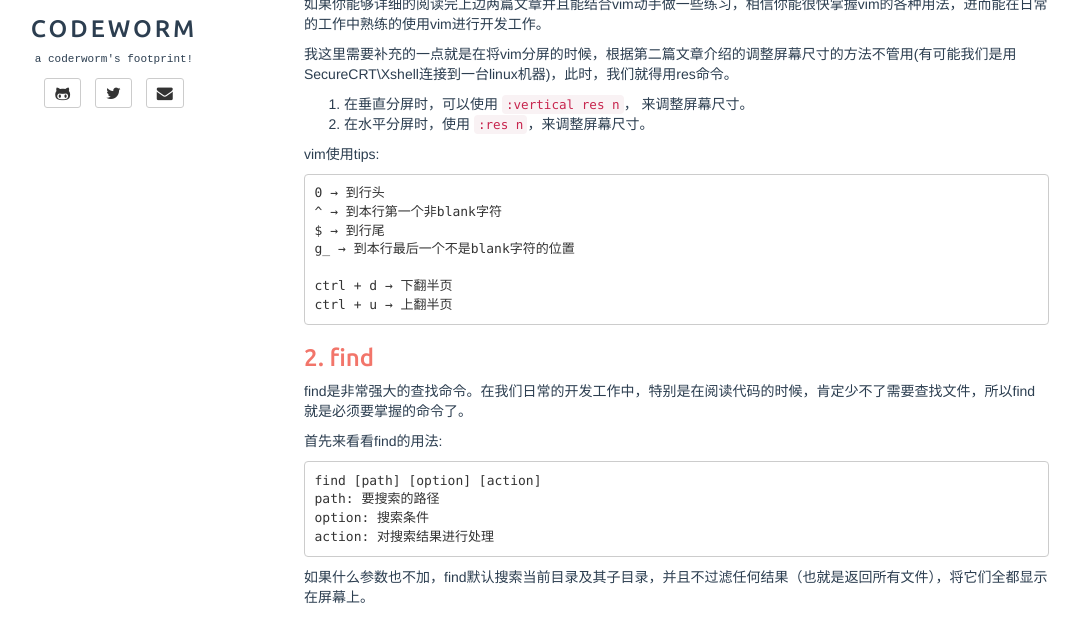
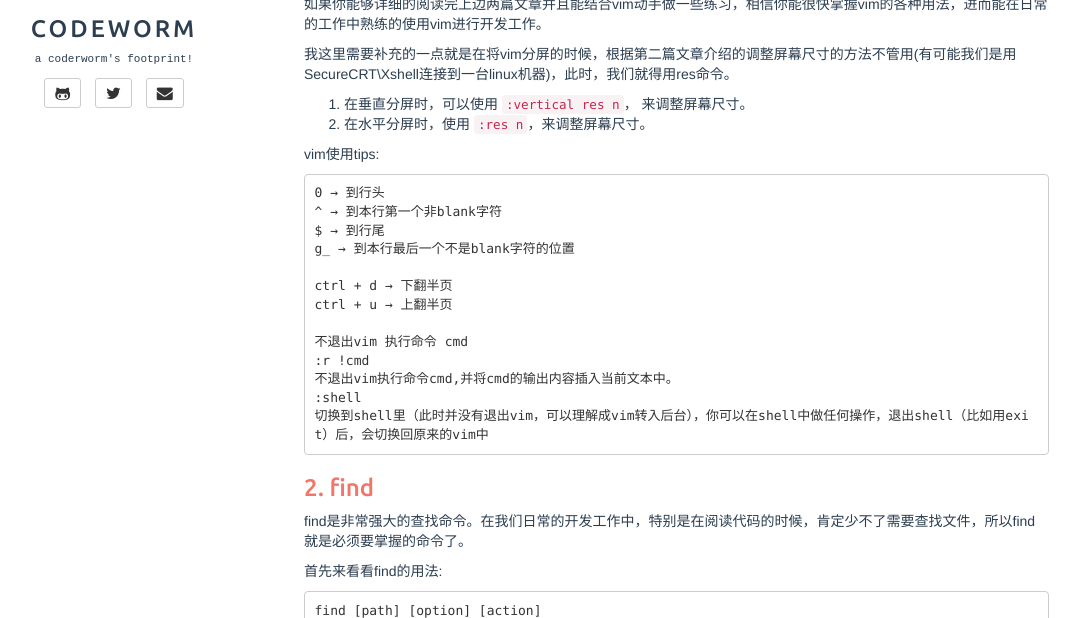
Before and after one commit to yuxingfirst/blog, a Jekyll site: the page built from _posts/other/2013-12-27-build-your-coding-env-based-on-vim-find-grep.md, in a window 1280 px wide and 900 px high, cut to the strip 282-900 px from the top of the window. Shown: the whole strip, without its empty margins (46-1126 px from the left). Built offline with Jekyll 4.4.1, drawn with Linux system fonts in a browser that asks for light colours; comment, search, counter and statistics services are not loaded.

Commit message:
add vim use tips

```diff
--- a/_posts/other/2013-12-27-build-your-coding-env-based-on-vim-find-grep.md
+++ b/_posts/other/2013-12-27-build-your-coding-env-based-on-vim-find-grep.md
@@ -30,6 +30,11 @@ vim使用tips:
 	ctrl + d → 下翻半页
 	ctrl + u → 上翻半页
 
+	不退出vim 执行命令 cmd
+	:r !cmd
+	不退出vim执行命令cmd,并将cmd的输出内容插入当前文本中。
+	:shell
+	切换到shell里（此时并没有退出vim，可以理解成vim转入后台），你可以在shell中做任何操作，退出shell（比如用exit）后，会切换回原来的vim中
 
 ###2. find
 
```
